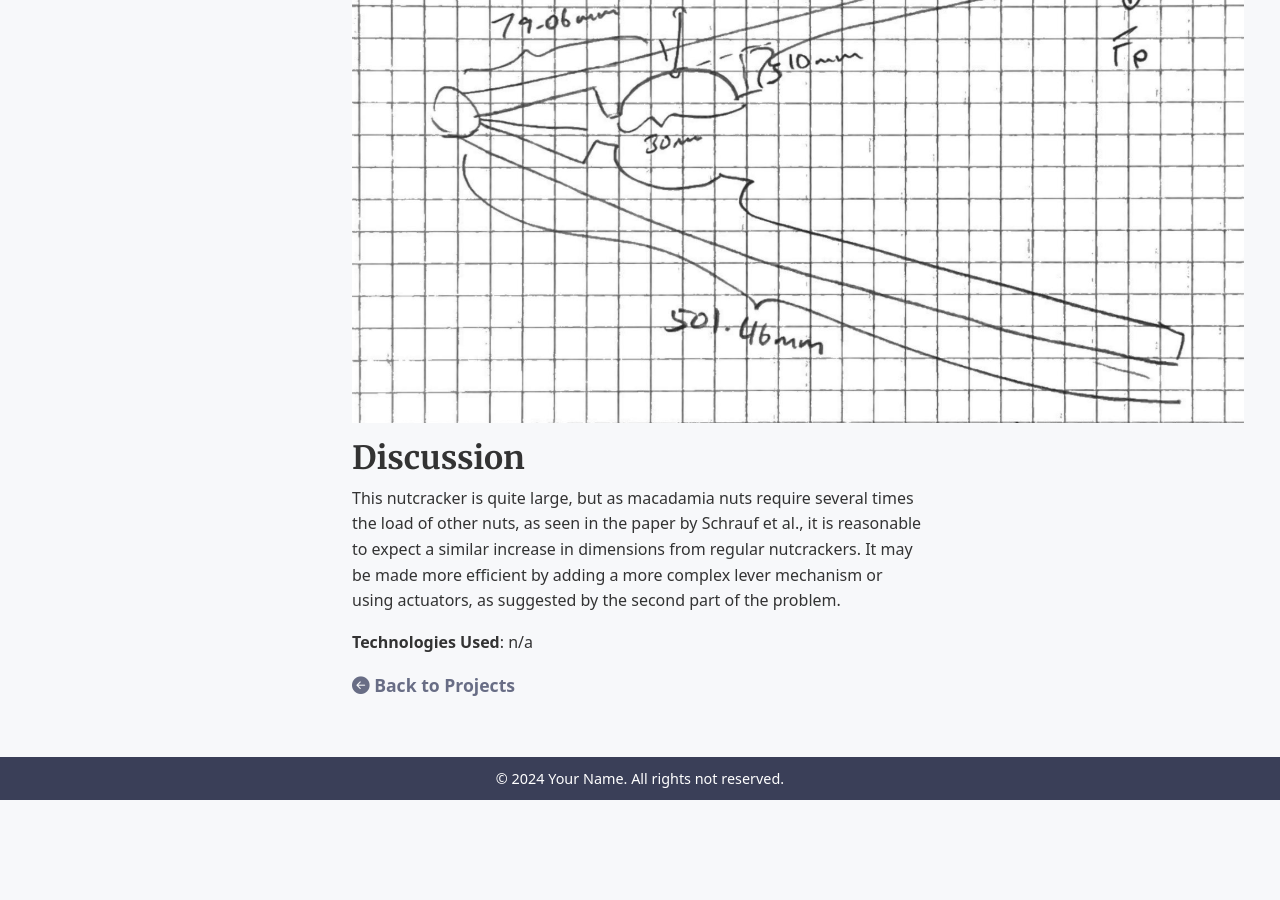
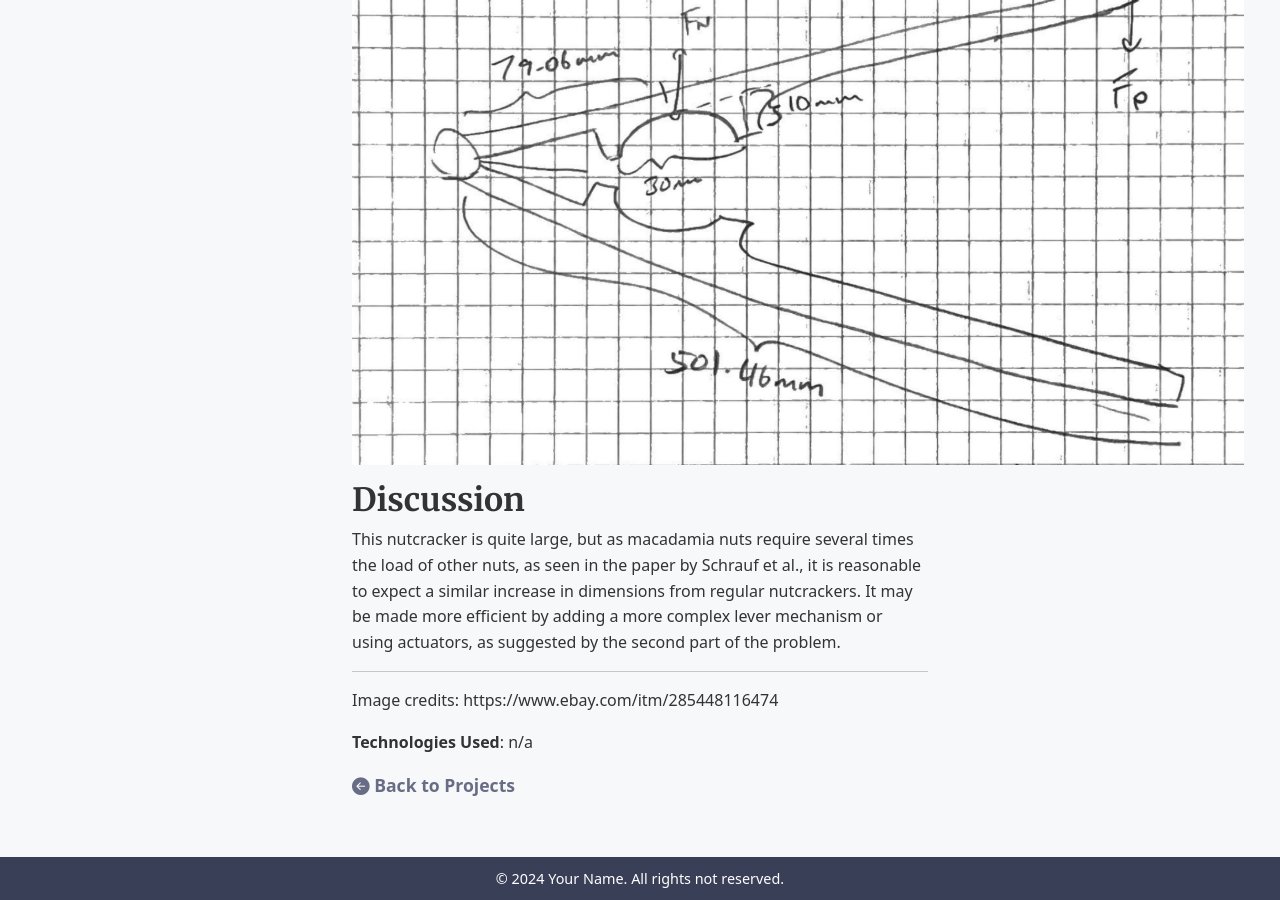
Before and after one commit to taidiyue2/ty429-ENGRD-2020, a Jekyll site: the page built from _projects/Macadamia Nut Cracker.md, in a window 1280 px wide and 900 px high, scrolled down 2500 px. Built offline with Jekyll 4.4.1, drawn with Linux system fonts in a browser that asks for light colours; before the commit the page ends 3300 px from its top, so only the background shows below that; some of the changed text lies outside the part shown.

Commit message:
<Commit Edit>

```diff
--- a/_projects/Macadamia Nut Cracker.md
+++ b/_projects/Macadamia Nut Cracker.md
@@ -6,6 +6,8 @@ technologies: n/a
 ---
 # Macadamia Nut Cracker Project - ENGRD 2020 Statics
 **Skills used: Equilibrium, Solving Mechanisms, Ergonomics and functional requirements, Research**
+
+![<Macadamia Nuts>:](/assets/images/macadamia-nuts.png)
 
 ## Find:
 Design problem: Imagine you have a macadamia nut that you want to crack open by hand
@@ -40,3 +42,6 @@ I came to the total arm length of 501.46mm, with the nut centered at 79.06mm fro
 
 ## Discussion
  This nutcracker is quite large, but as macadamia nuts require several times the load of other nuts, as seen in the paper by Schrauf et al., it is reasonable to expect a similar increase in dimensions from regular nutcrackers. It may be made more efficient by adding a more complex lever mechanism or using actuators, as suggested by the second part of the problem.
+
+---
+Image credits: https://www.ebay.com/itm/285448116474
```
Also changed, not shown: 1 other file.
